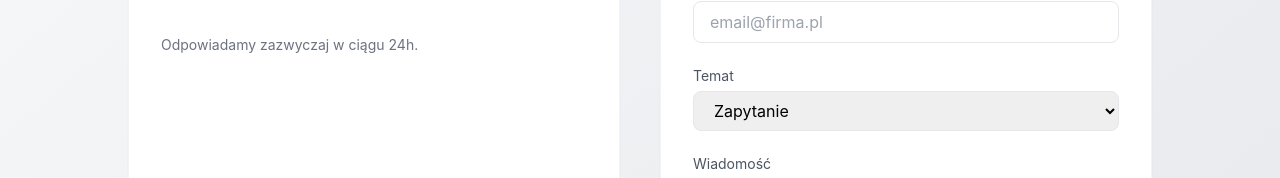
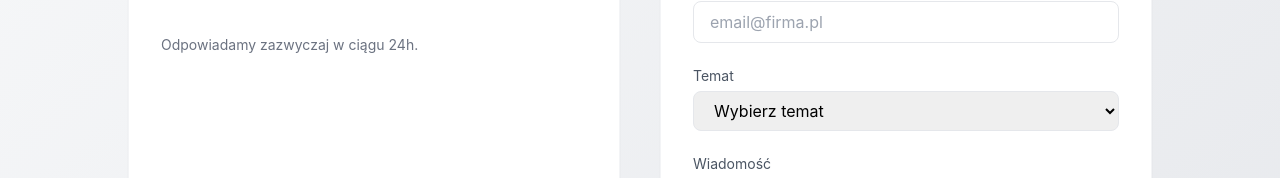
Before and after one commit to Ar3eek/Nuxt-app, a Nuxt app: page /kontakt in a window 1280 px wide. Shown: the part 597-775 px from the top of the page. Built offline with nearby package versions, Linux system fonts and the light colour scheme.

Commit message:
fix: improve landing page layout and consistency

```diff
--- a/pages/kontakt.vue
+++ b/pages/kontakt.vue
@@ -1,15 +1,14 @@
 <script setup lang="ts">
-import { Mail, Phone, Building2, Send } from "lucide-vue-next"
+import { Mail, Phone, Building2, Send } from "lucide-vue-next";
 </script>
 
 <template>
-  <div class="p-4  border border-gray-100 ">
-    <div class=" flex justify-center  md:w-[200px] border bg-gray-200 rounded-lg ">
-      Wróć do<a href="/" class="text-red-600 hover:underline font-bold  px-1">strony głównej</a>
+  <div class="p-4 border border-gray-100">
+    <div class="flex justify-center md:w-[200px] border bg-gray-200 rounded-lg">
+      Wróć do <a href="/" class="text-red-600 hover:underline font-bold px-1">strony głównej</a>
     </div>
   </div>
   <main class="min-h-screen bg-gradient-to-br from-gray-50 to-gray-200 py-20 px-6">
-
     <div class="max-w-5xl mx-auto space-y-16">
 
       <!-- 🔴 HERO -->
@@ -17,11 +16,9 @@ import { Mail, Phone, Building2, Send } from "lucide-vue-next"
         <h1 class="text-4xl md:text-5xl font-bold text-gray-900 mb-6">
           Kontakt & Raport Systemu
         </h1>
-
         <p class="text-lg text-gray-600 max-w-2xl mx-auto mb-4">
           Masz pytania, chcesz wdrożyć system lub zgłosić problem?
         </p>
-
         <p class="text-sm text-gray-500 max-w-xl mx-auto">
           Skontaktuj się z nami lub prześlij raport — odpowiadamy szybko i konkretnie.
         </p>
@@ -32,10 +29,7 @@ import { Mail, Phone, Building2, Send } from "lucide-vue-next"
 
         <!-- 📞 DANE KONTAKTOWE -->
         <div class="bg-white p-8 rounded-2xl shadow-sm border border-gray-100 space-y-6">
-
-          <h2 class="text-xl font-semibold text-gray-900">
-            Dane kontaktowe
-          </h2>
+          <h2 class="text-xl font-semibold text-gray-900">Dane kontaktowe</h2>
 
           <div class="flex items-center gap-4">
             <Mail class="w-6 h-6 text-red-500" />
@@ -55,41 +49,44 @@ import { Mail, Phone, Building2, Send } from "lucide-vue-next"
           <div class="text-sm text-gray-500 pt-4">
             Odpowiadamy zazwyczaj w ciągu 24h.
           </div>
-
         </div>
 
         <!-- 📝 FORMULARZ -->
         <div class="bg-white p-8 rounded-2xl shadow-sm border border-gray-100">
+          <h2 class="text-xl font-semibold text-gray-900 mb-6">Wyślij wiadomość / raport</h2>
 
-          <h2 class="text-xl font-semibold text-gray-900 mb-6">
-            Wyślij wiadomość / raport
-          </h2>
-
-          <form class="space-y-5">
+          <form class="space-y-5" @submit.prevent="handleSubmit">
 
             <div>
-              <label class="text-sm text-gray-600">Imię</label>
+              <label for="name" class="text-sm text-gray-600">Imię</label>
               <input
+                  id="name"
                   type="text"
                   class="w-full mt-1 px-4 py-2 border rounded-lg focus:ring-2 focus:ring-red-500 outline-none"
                   placeholder="Jan Kowalski"
+                  required
               />
             </div>
 
             <div>
-              <label class="text-sm text-gray-600">Email</label>
+              <label for="email" class="text-sm text-gray-600">Email</label>
               <input
+                  id="email"
                   type="email"
                   class="w-full mt-1 px-4 py-2 border rounded-lg focus:ring-2 focus:ring-red-500 outline-none"
                   placeholder="email@firma.pl"
+                  required
               />
             </div>
 
             <div>
-              <label class="text-sm text-gray-600">Temat</label>
+              <label for="subject" class="text-sm text-gray-600">Temat</label>
               <select
+                  id="subject"
                   class="w-full mt-1 px-4 py-2 border rounded-lg focus:ring-2 focus:ring-red-500 outline-none"
+                  required
               >
+                <option value="" disabled selected>Wybierz temat</option>
                 <option>Zapytanie</option>
                 <option>Wdrożenie systemu</option>
                 <option>Problem / błąd</option>
@@ -98,11 +95,13 @@ import { Mail, Phone, Building2, Send } from "lucide-vue-next"
             </div>
 
             <div>
-              <label class="text-sm text-gray-600">Wiadomość</label>
+              <label for="message" class="text-sm text-gray-600">Wiadomość</label>
               <textarea
+                  id="message"
                   rows="4"
                   class="w-full mt-1 px-4 py-2 border rounded-lg focus:ring-2 focus:ring-red-500 outline-none"
                   placeholder="Opisz szczegóły..."
+                  required
               ></textarea>
             </div>
 
@@ -115,26 +114,21 @@ import { Mail, Phone, Building2, Send } from "lucide-vue-next"
             </button>
 
           </form>
-
         </div>
-
       </section>
 
       <!-- 🧠 INFO -->
       <section class="text-center max-w-3xl mx-auto">
-
-        <h2 class="text-xl font-semibold text-gray-900 mb-3">
-          Szybka pomoc techniczna
-        </h2>
-
+        <h2 class="text-xl font-semibold text-gray-900 mb-3">Szybka pomoc techniczna</h2>
         <p class="text-sm text-gray-600">
-          Jeśli zgłaszasz problem, podaj jak najwięcej szczegółów —
-          przyspieszy to diagnozę i rozwiązanie.
+          Jeśli zgłaszasz problem, podaj jak najwięcej szczegółów — przyspieszy to diagnozę i rozwiązanie.
         </p>
-
       </section>
-
     </div>
-
   </main>
 </template>
+
+
+<style scoped>
+/* Możesz dodać niestandardowe style tutaj */
+</style>
```
Also changed, not shown: ads.txt (added).
